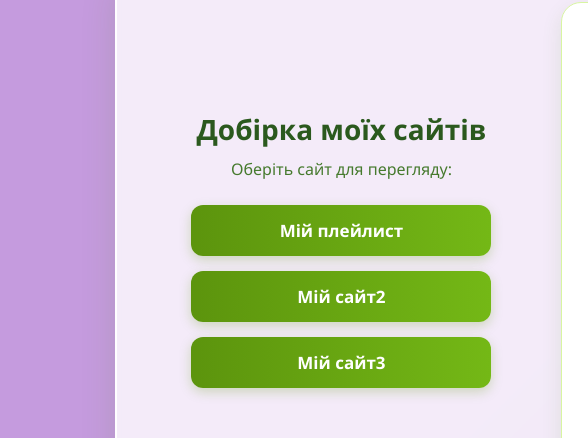
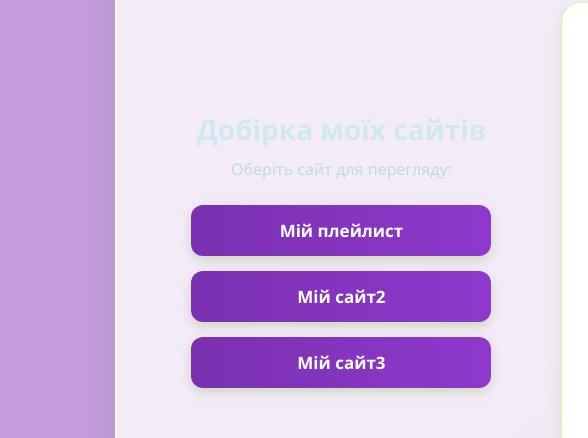
Before and after one commit to valentunaandriyvna-maker/Melnuk_Oleg, a plain HTML site: page index.html in a window 1280 px wide. Shown: the part 151-589 px from the top of the page, 0-588 px from the left. Drawn offline with Linux system fonts and the light colour scheme.

Commit message:
Update style.css

```diff
--- a/style.css
+++ b/style.css
@@ -43,13 +43,13 @@ body {
 }
 
 h1 {
-    color: #2b591e;
+    color: #ceeaf0;
     font-size: 28px;
     margin-bottom: 10px;
 }
 
 p {
-    color: #467a2e;
+    color: #bcdce3;
     font-size: 16px;
     margin-bottom: 25px;
 }
@@ -67,7 +67,7 @@ p {
     font-size: 17px;
     font-weight: 600;
     color: #ffffff;
-    background: linear-gradient(90deg, #5c940d, #74b816);
+    background: linear-gradient(90deg, #7a30b0, #8e39cc);
     text-decoration: none;
     border-radius: 12px;
     width: 100%;
```
